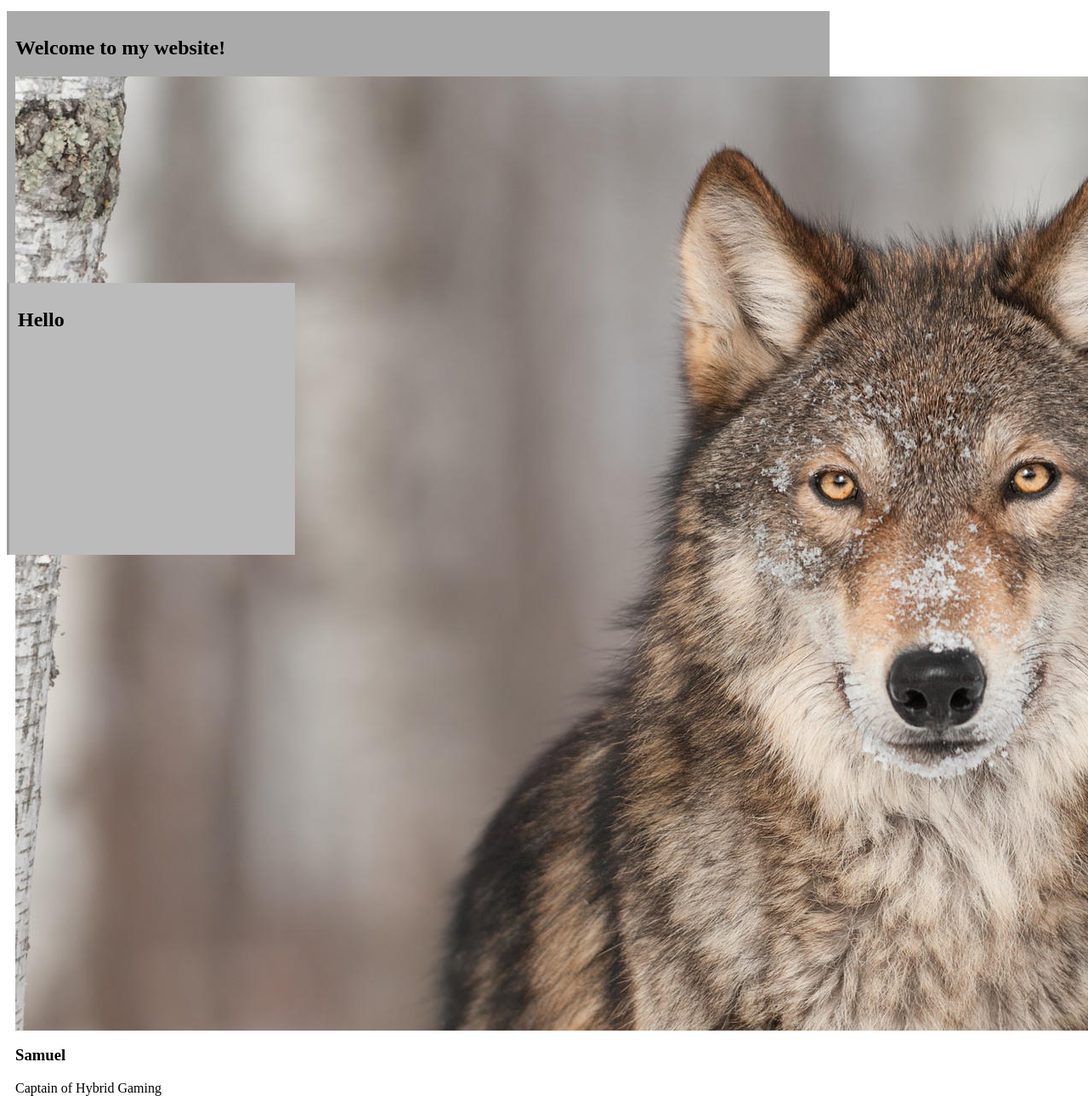
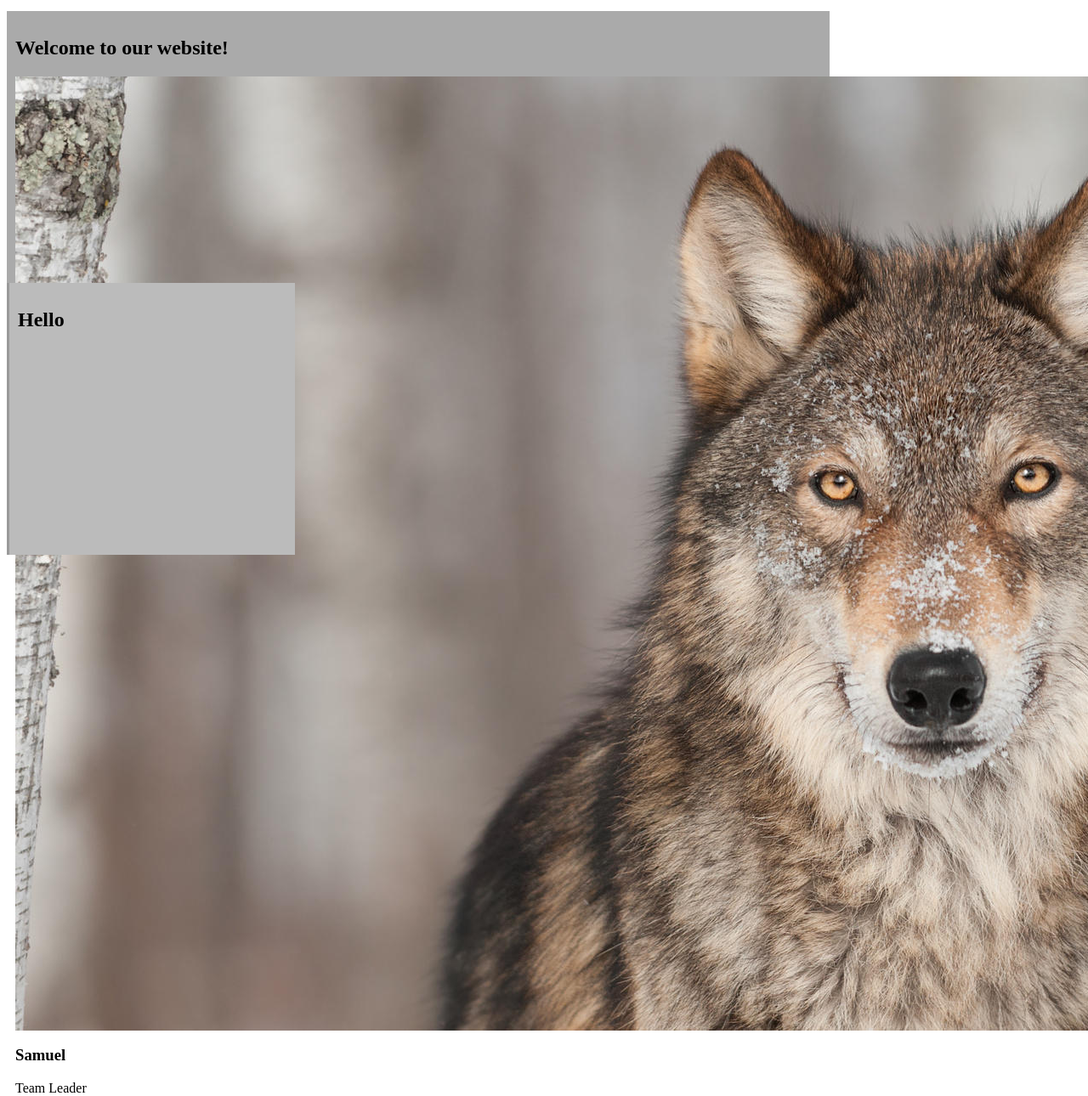
Before and after one commit to YouthD48/CodingSchoolWinter2019, a plain HTML site: page about.html in a window 1280 px wide. Shown: the part 363-1653 px from the top of the page at 85% size. Drawn offline with Linux system fonts and the light colour scheme.

Commit message:
Update about.html

```diff
--- a/about.html
+++ b/about.html
@@ -43,10 +43,10 @@
 </nav>
   <div class="row">
     <div class="column left" style="background-color:#aaa;">
-      <h2>Welcome to my website!</h2>
+      <h2>Welcome to our website!</h2>
     <img src="profilepic.png">
       <h3>Samuel</h3>
-      <p>Captain of Hybrid Gaming</p>
+      <p>Team Leader</p>
     </div>
    <div class="column right" style="background-color:#bbb;">
      <h2>Hello</h2>
```
